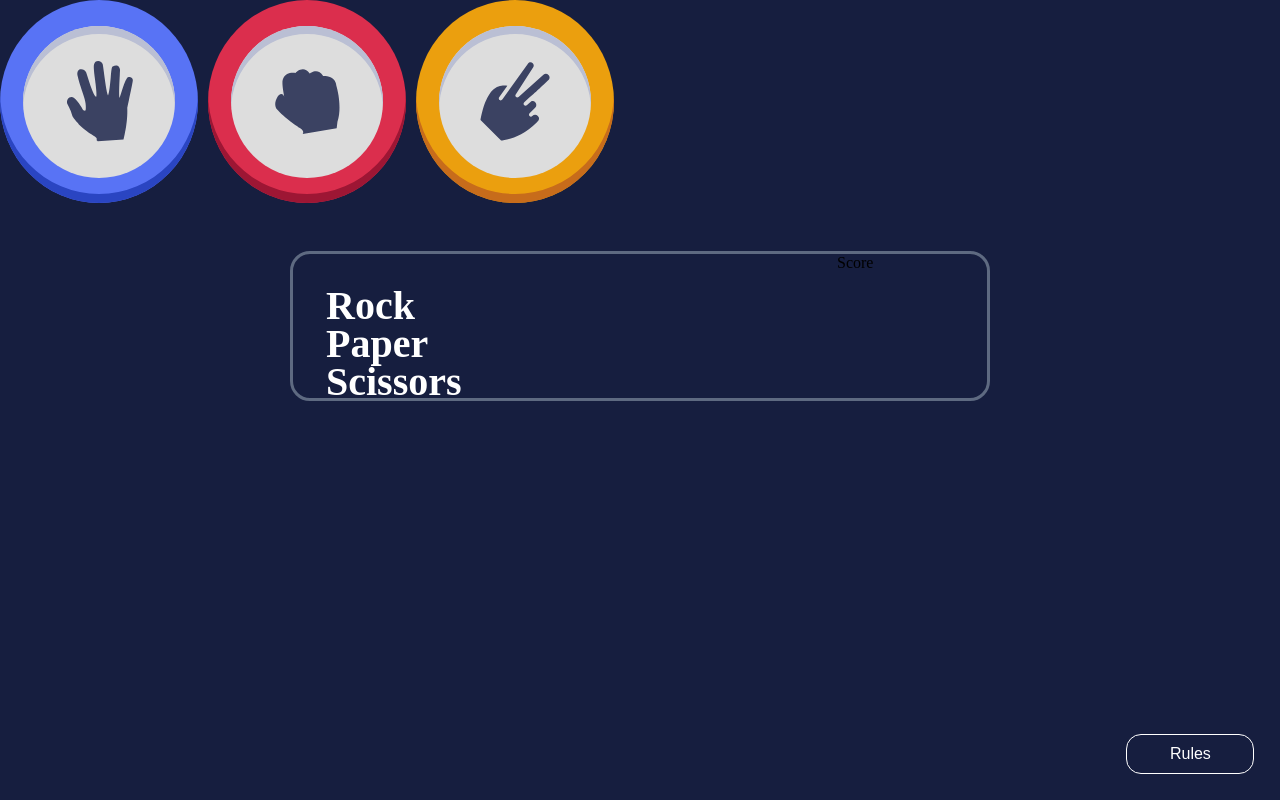
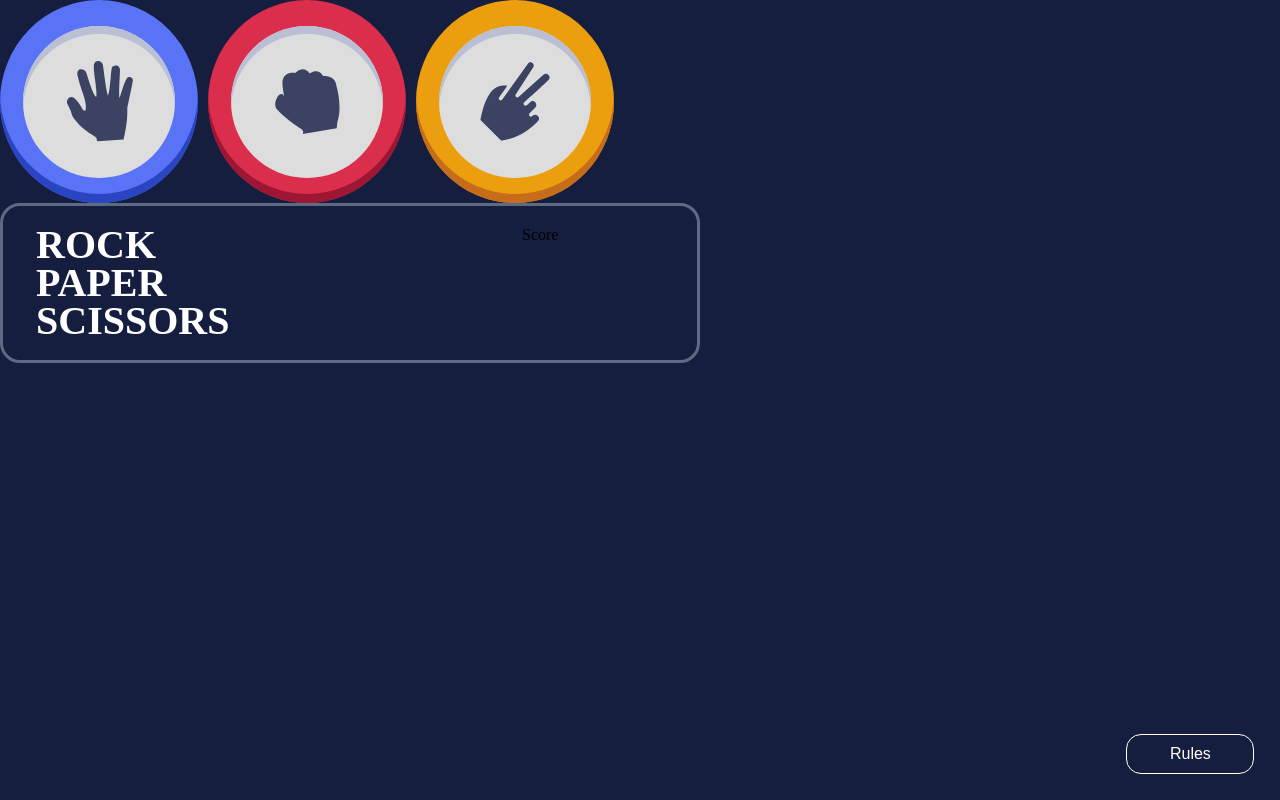
Before and after one commit to Win-Labs/rock-paper-scissors, a plain HTML site: page index.html in a window 1280 px wide. Drawn offline with Linux system fonts and the light colour scheme.

Commit message:
fix title-score issues

```diff
--- a/index.css
+++ b/index.css
@@ -50,17 +50,13 @@ body {
 }
 
 .title-score {
-  display: flex;
   background-color: transparent;
   justify-content: space-between;
-  flex-direction: row;
+  align-items: center;
+  border: solid 3px #5e6a81;
   width: 700px;
-  height: 150px;
-  margin-top: 48px;
-  margin-left: auto;
-  margin-right: auto;
-  border: solid 3px #5e6a81;
   border-radius: 20px;
+  padding: 20px 25px 20px 33px;
 }
 
 .title {
@@ -68,10 +64,7 @@ body {
   font-weight: 700;
   font-size: 40px;
   width: 155.48px;
-  margin-left: 33px;
   line-height: 0.95;
-  margin-bottom: 33px;
-  margin-top: 33px;
   text-align: left;
   align-items: center;
 }
--- a/index.html
+++ b/index.html
@@ -9,12 +9,11 @@
   </head>
   <body>
     <div class="container"></div>
-      <div class="title-score">
-        <div class="title">Rock<br />Paper<br />Scissors</div>
-        <div class="score">Score</div>
-      </div>
-      <button class="rules-button">Rules</button>
+    <div class="container title-score">
+      <div class="title">ROCK PAPER SCISSORS</div>
+      <div class="score">Score</div>
     </div>
+    <button class="rules-button">Rules</button>
     <script src="index.js"></script>
   </body>
 </html>
```
